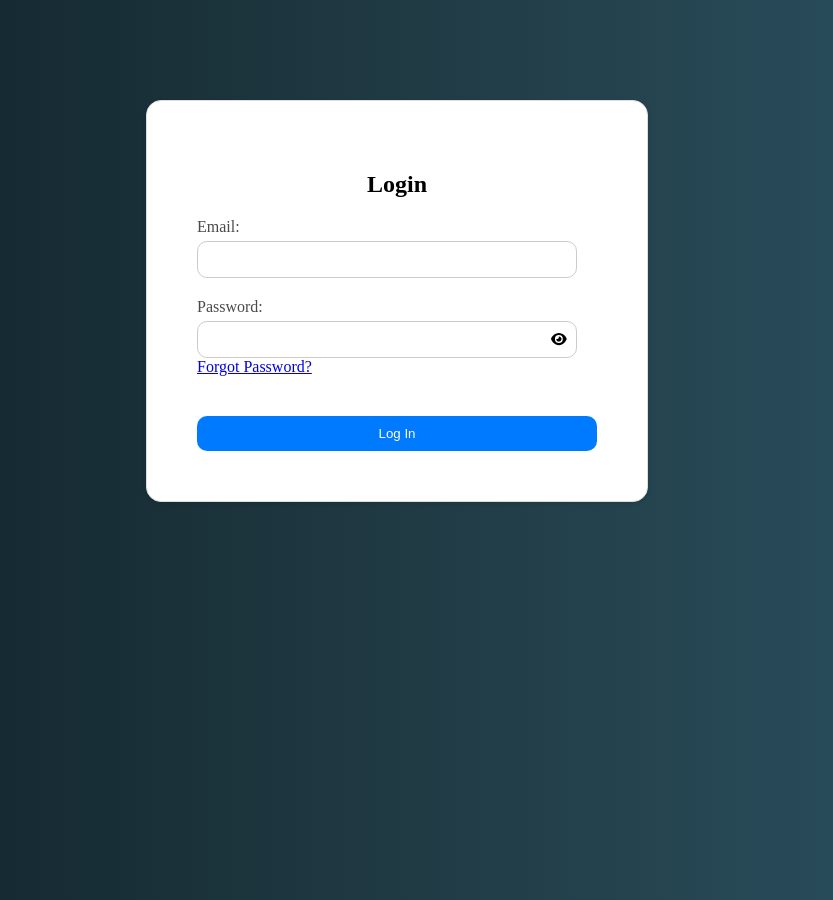
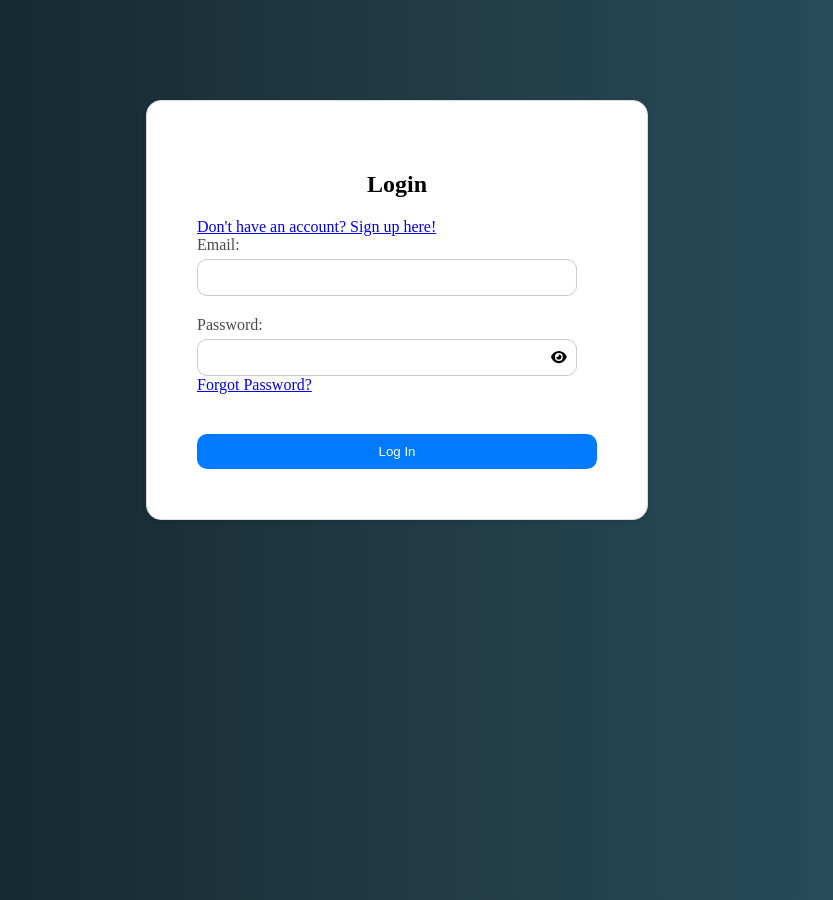
Before and after one commit to Hashim34643/StreamFlow-frontend, a React (Vite) app in the folder StreamFlow/: page /login in a window 1280 px wide. Shown: the whole page, without its empty margins (243-1076 px from the left). Built offline with nearby package versions, Linux system fonts and the light colour scheme.

Commit message:
added sign up link to login page

```diff
--- a/StreamFlow/src/components/Login.jsx
+++ b/StreamFlow/src/components/Login.jsx
@@ -50,6 +50,7 @@ const LoginForm = () => {
             <form onSubmit={handleSubmit} className="login-form">
                 <h2>Login</h2>
                 {errorMessage && <p className="error-message">{errorMessage}</p>}
+                <Link to="/sign-up">Don't have an account? Sign up here!</Link>
                 <div className="form-group">
                     <label htmlFor="email">Email:</label>
                     <input
```
